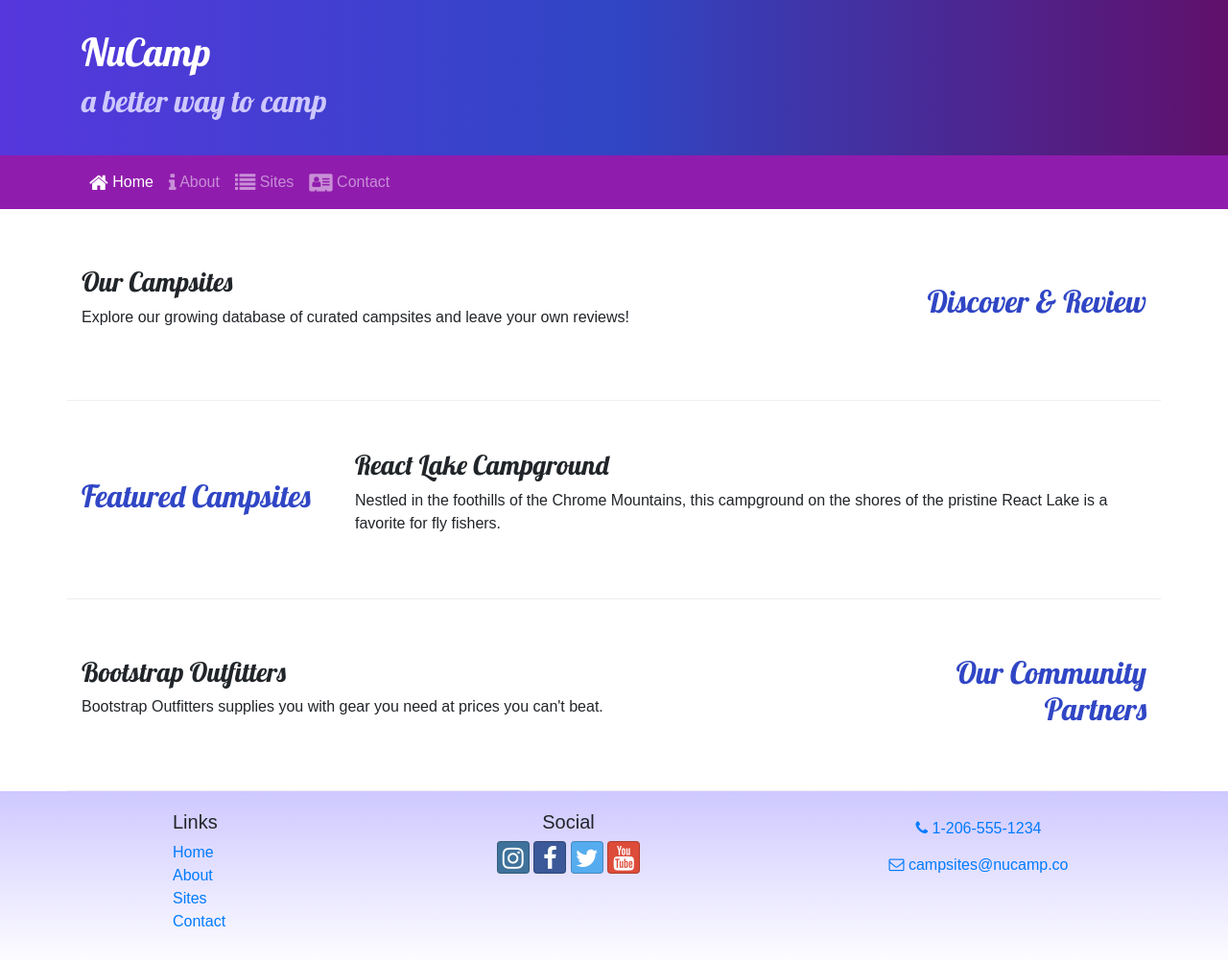
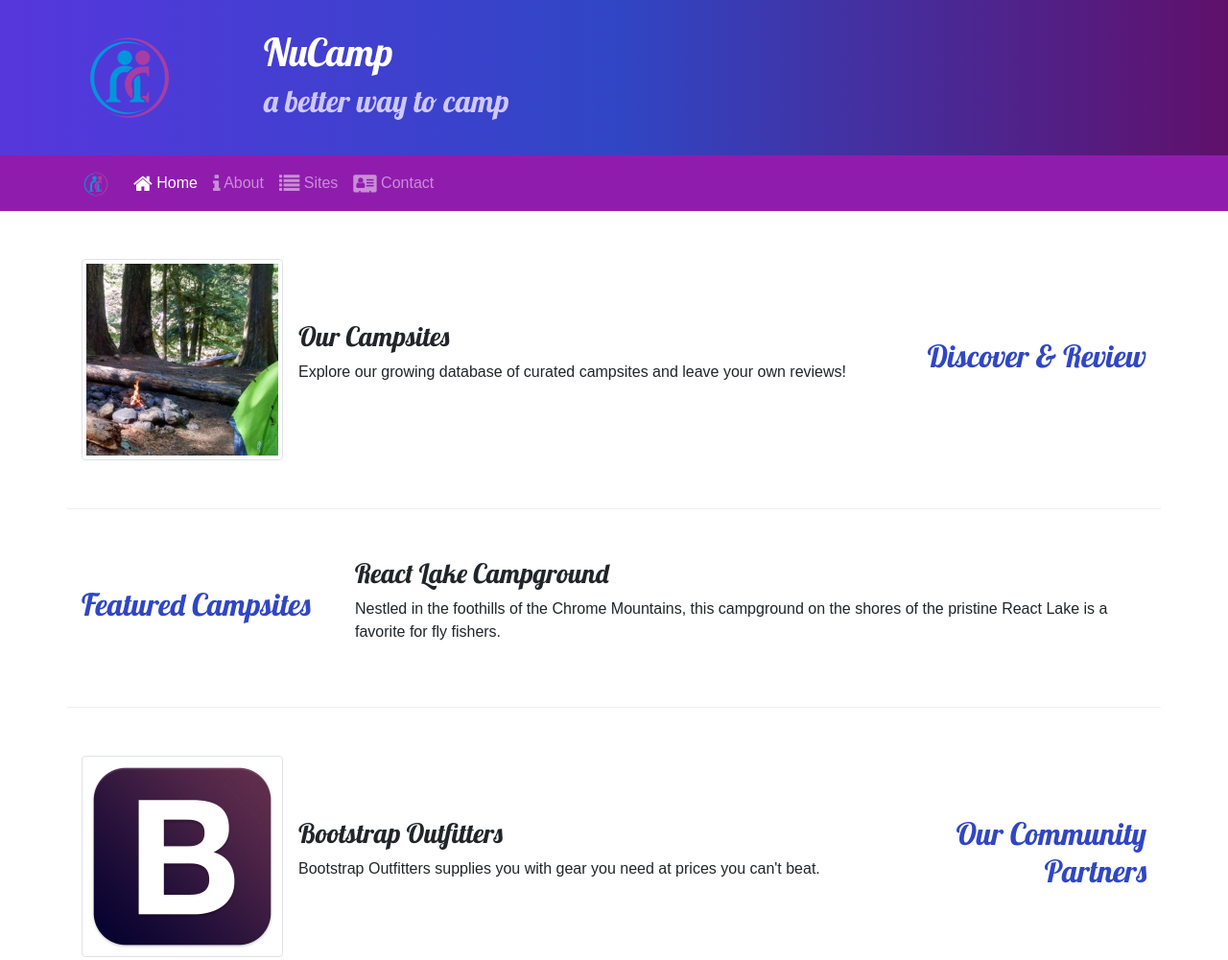
Before and after one commit to NCunningham12/NuCampSite, a website: page index.html in a window 1280 px wide. Shown: the top 1001 px of the page at 96% size. Drawn offline with nearby package versions, Linux system fonts and the light colour scheme.

Commit message:
Added logos to jumbotron and nav, added images to home page

```diff
--- a/index.html
+++ b/index.html
@@ -23,6 +23,9 @@
     <header class="jumbotron jumbotron-fluid">
         <div class="container">
             <div class="row">
+                <div class="col-4 col-sm-3 col-md-2 align-self-center">
+                    <img src="img/img/logo.png" class="img-fluid" />
+                </div>
                 <div class="col">
                     <h1>NuCamp</h1>
                     <h2>a better way to camp</h2>
@@ -33,7 +36,8 @@
 
     <nav class="navbar navbar-expand-sm navbar-dark sticky-top">
         <div class="container">
-            <button class="navbar-toggler ml-auto" type="button" data-toggle="collapse" data-target="#nucampNavbar">
+            <a href="#" class="navbar-brand"><img src="img/img/logo.png" height="30" width="30" /></a>
+            <button class="navbar-toggler" type="button" data-toggle="collapse" data-target="#nucampNavbar">
                 <span class="navbar-toggler-icon"></span>
             </button>
             <div class="collapse navbar-collapse" id="nucampNavbar">
@@ -53,8 +57,13 @@
                 <h2 class="text-sm-right">Discover & Review</h2>
             </div>
             <div class="col">
-                <h3>Our Campsites</h3>
-                <p class="d-none d-sm-block">Explore our growing database of curated campsites and leave your own reviews!</p>
+                <div class="media">
+                    <img class="d-flex mr-3 img-thumbnail" src="img/img/breadcrumb-trail-thumb.jpg" alt="picture of campsite" />
+                    <div class="media-body align-self-center">
+                        <h3>Our Campsites</h3>
+                        <p class="d-none d-sm-block">Explore our growing database of curated campsites and leave your own reviews!</p>
+                    </div>
+                </div>
             </div>
         </div>
 
@@ -73,8 +82,13 @@
                 <h2 class="text-sm-right">Our Community Partners</h2>
             </div>
             <div class="col">
-                <h3>Bootstrap Outfitters</h3>
-                <p class="d-none d-sm-block">Bootstrap Outfitters supplies you with gear you need at prices you can't beat.</p>
+                <div class="media">
+                    <img src="img/img/bootstrap-thumb.png" class="d-flex mr-3 img-thumbnail" alt="Bootstrap thumnail" />
+                    <div class="media-body align-self-center">
+                        <h3>Bootstrap Outfitters</h3>
+                        <p class="d-none d-sm-block">Bootstrap Outfitters supplies you with gear you need at prices you can't beat.</p>
+                    </div>
+                </div>
             </div>
         </div>
     </div>
```
Also changed, not shown: aboutus.html (+6 -1 lines), contactus.html (+6 -2 lines), img/img/bootstrap-thumb.png (added), img/img/breadcrumb-trail-thumb.jpg (added), img/img/breadcrumb-trail.jpg (added), img/img/chrome-river-thumb.jpg (added), img/img/chrome-river.jpg (added), img/img/logo.png (added), img/img/react-lake-thumb.jpg (added), img/img/react-lake.jpg (added), 1 other file.
